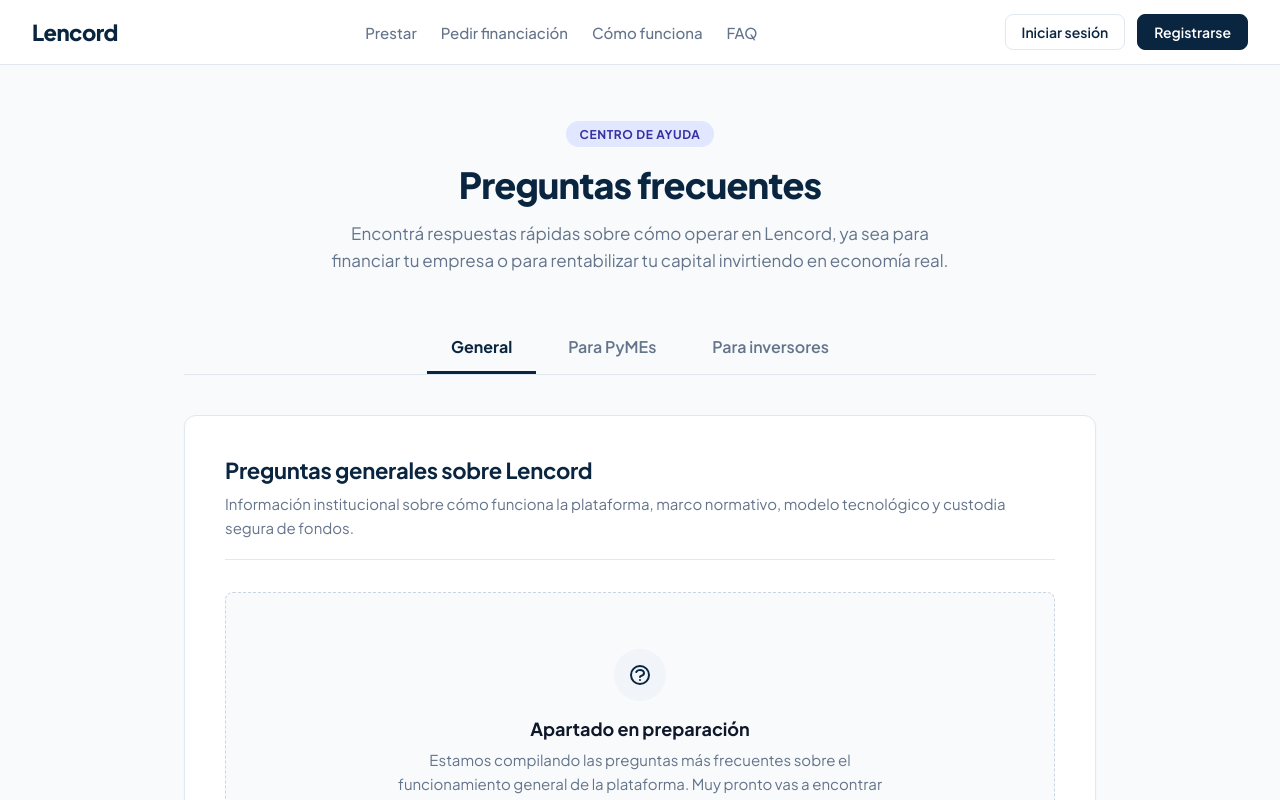
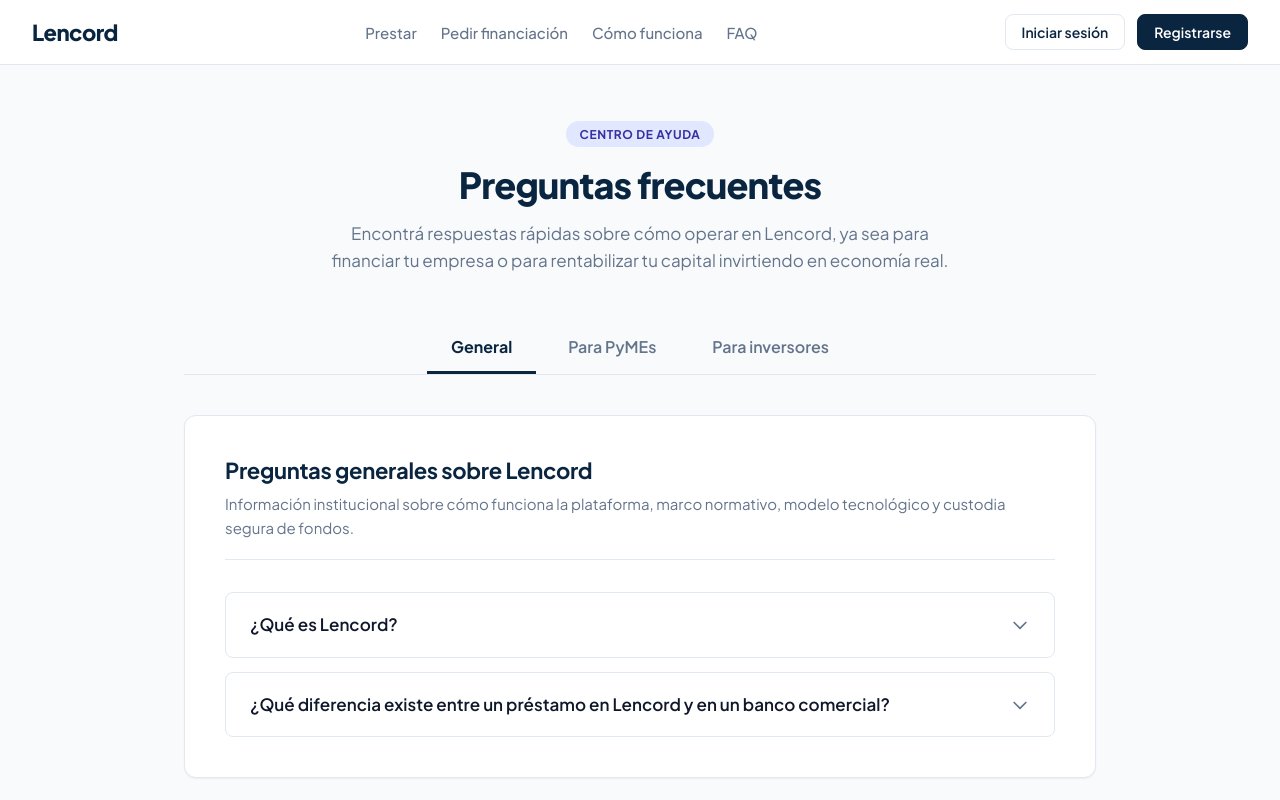
Before and after one commit to rfhfmnn/lencord, a Next.js app: page /faq in a window 1280 px wide. Shown: the top 800 px of the page. Built offline with nearby package versions, Linux system fonts and the light colour scheme; no server answers.

Commit message:
feat(faq): incorporar primeras FAQs en seccion General con componente acordeon

```diff
--- a/components/faq/FaqView.tsx
+++ b/components/faq/FaqView.tsx
@@ -3,76 +3,48 @@
 import React, { useState, useRef } from 'react';
 import Link from 'next/link';
 import { Button } from '@/components/ui';
+import { FAQ_CATEGORIES, FaqTabId } from './faqData';
 import styles from './faq.module.css';
 
-export type FaqTabId = 'general' | 'pymes' | 'inversores';
-
-interface FaqTabConfig {
-  id: FaqTabId;
-  label: string;
-  sectionTitle: string;
-  sectionDescription: string;
-  placeholderText: string;
-}
-
-const FAQ_TABS: FaqTabConfig[] = [
-  {
-    id: 'general',
-    label: 'General',
-    sectionTitle: 'Preguntas generales sobre Lencord',
-    sectionDescription:
-      'Información institucional sobre cómo funciona la plataforma, marco normativo, modelo tecnológico y custodia segura de fondos.',
-    placeholderText:
-      'Estamos compilando las preguntas más frecuentes sobre el funcionamiento general de la plataforma. Muy pronto vas a encontrar aquí las respuestas a todas tus consultas.',
-  },
-  {
-    id: 'pymes',
-    label: 'Para PyMEs',
-    sectionTitle: 'Financiamiento colectivo para PyMEs',
-    sectionDescription:
-      'Requisitos para solicitar crédito, documentación contable solicitada, evaluación de scoring crediticio, proceso de fondeo y pagos mensuales.',
-    placeholderText:
-      'Las preguntas frecuentes para empresas y PyMEs que buscan financiamiento están en proceso de redacción y estarán publicadas en breve.',
-  },
-  {
-    id: 'inversores',
-    label: 'Para inversores',
-    sectionTitle: 'Inversión y rendimientos para inversores',
-    sectionDescription:
-      'Cómo participar en el fondeo de créditos, esquemas de tasas (fija TNA o UVA+spread), custodia de saldos bancarios y acreditación automática de cobranzas.',
-    placeholderText:
-      'El apartado de preguntas frecuentes para inversores individuales e institucionales está siendo preparado y estará disponible próximamente.',
-  },
-];
+export { type FaqTabId };
 
 export function FaqView() {
   const [activeTab, setActiveTab] = useState<FaqTabId>('general');
+  const [openItems, setOpenItems] = useState<Record<string, boolean>>({});
   const tabRefs = useRef<(HTMLButtonElement | null)[]>([]);
 
   const handleKeyDown = (e: React.KeyboardEvent<HTMLButtonElement>, index: number) => {
     let nextIndex = index;
     if (e.key === 'ArrowRight') {
       e.preventDefault();
-      nextIndex = (index + 1) % FAQ_TABS.length;
+      nextIndex = (index + 1) % FAQ_CATEGORIES.length;
     } else if (e.key === 'ArrowLeft') {
       e.preventDefault();
-      nextIndex = (index - 1 + FAQ_TABS.length) % FAQ_TABS.length;
+      nextIndex = (index - 1 + FAQ_CATEGORIES.length) % FAQ_CATEGORIES.length;
     } else if (e.key === 'Home') {
       e.preventDefault();
       nextIndex = 0;
     } else if (e.key === 'End') {
       e.preventDefault();
-      nextIndex = FAQ_TABS.length - 1;
+      nextIndex = FAQ_CATEGORIES.length - 1;
     }
 
     if (nextIndex !== index) {
-      const nextTab = FAQ_TABS[nextIndex];
+      const nextTab = FAQ_CATEGORIES[nextIndex];
       setActiveTab(nextTab.id);
       tabRefs.current[nextIndex]?.focus();
     }
   };
 
-  const currentTab = FAQ_TABS.find((t) => t.id === activeTab) || FAQ_TABS[0];
+  const toggleItem = (id: string) => {
+    setOpenItems((prev) => ({
+      ...prev,
+      [id]: !prev[id],
+    }));
+  };
+
+  const currentTab = FAQ_CATEGORIES.find((t) => t.id === activeTab) || FAQ_CATEGORIES[0];
+  const hasItems = currentTab.items && currentTab.items.length > 0;
 
   return (
     <div className={styles.faqWrapper} data-testid="faq-view">
@@ -92,7 +64,7 @@
         aria-label="Apartados de preguntas frecuentes"
         className={styles.tabList}
       >
-        {FAQ_TABS.map((tab, index) => {
+        {FAQ_CATEGORIES.map((tab, index) => {
           const isActive = activeTab === tab.id;
           return (
             <button
@@ -131,7 +103,63 @@
             <p className={styles.sectionDescription}>{currentTab.sectionDescription}</p>
           </div>
 
-          {/* Placeholder ready for upcoming Q&As */}
+          {hasItems ? (
+            <div className={styles.accordionList} data-testid="faq-accordion-list">
+              {currentTab.items.map((item) => {
+                const isOpen = !!openItems[item.id];
+                return (
+                  <div
+                    key={item.id}
+                    className={styles.accordionItem}
+                    data-testid={`faq-item-${item.id}`}
+                  >
+                    <button
+                      type="button"
+                      id={`faq-trigger-${item.id}`}
+                      aria-expanded={isOpen}
+                      aria-controls={`faq-answer-${item.id}`}
+                      className={styles.accordionTrigger}
+                      onClick={() => toggleItem(item.id)}
+                      data-testid={`faq-question-${item.id}`}
+                    >
+                      <span className={styles.questionText}>{item.question}</span>
+                      <span
+                        className={`${styles.chevronIcon} ${isOpen ? styles.chevronIconOpen : ''}`}
+                        aria-hidden="true"
+                      >
+                        <svg
+                          width="20"
+                          height="20"
+                          fill="none"
+                          stroke="currentColor"
+                          viewBox="0 0 24 24"
+                        >
+                          <path
+                            strokeLinecap="round"
+                            strokeLinejoin="round"
+                            strokeWidth={2}
+                            d="M19 9l-7 7-7-7"
+                          />
+                        </svg>
+                      </span>
+                    </button>
+                    {isOpen && (
+                      <div
+                        id={`faq-answer-${item.id}`}
+                        role="region"
+                        aria-labelledby={`faq-trigger-${item.id}`}
+                        className={styles.accordionBody}
+                        data-testid={`faq-answer-${item.id}`}
+                      >
+                        <p className={styles.answerText}>{item.answer}</p>
+                      </div>
+                    )}
+                  </div>
+                );
+              })}
+            </div>
+          ) : (
+            /* Placeholder ready for upcoming Q&As */
             <div className={styles.emptyPlaceholder} data-testid="faq-empty-placeholder">
               <div className={styles.placeholderIcon} aria-hidden="true">
                 <svg width="24" height="24" fill="none" stroke="currentColor" viewBox="0 0 24 24">
@@ -146,6 +174,7 @@
               <h3 className={styles.placeholderTitle}>Apartado en preparación</h3>
               <p className={styles.placeholderText}>{currentTab.placeholderText}</p>
             </div>
+          )}
         </section>
       </div>
 
--- a/components/faq/faq.module.css
+++ b/components/faq/faq.module.css
@@ -117,6 +117,87 @@
   line-height: 1.55;
 }
 
+/* Accordion for FAQ Q&As */
+.accordionList {
+  display: flex;
+  flex-direction: column;
+  gap: 0.875rem;
+}
+
+.accordionItem {
+  border: 1px solid var(--color-border);
+  border-radius: var(--radius-md);
+  background-color: var(--color-surface);
+  overflow: hidden;
+  transition: border-color var(--transition-fast), box-shadow var(--transition-fast);
+}
+
+.accordionItem:hover {
+  border-color: var(--color-border-hover);
+}
+
+.accordionTrigger {
+  appearance: none;
+  background: transparent;
+  border: none;
+  width: 100%;
+  display: flex;
+  justify-content: space-between;
+  align-items: center;
+  padding: 1.25rem 1.5rem;
+  text-align: left;
+  cursor: pointer;
+  font-family: var(--font-sans);
+  font-size: 1.0625rem;
+  font-weight: 600;
+  color: var(--color-text-primary);
+  transition: background-color var(--transition-fast), color var(--transition-fast);
+}
+
+.accordionTrigger:hover {
+  background-color: var(--color-bg-neutral);
+  color: var(--color-primary);
+}
+
+.accordionTrigger:focus-visible {
+  outline: 2px solid var(--color-primary-hover);
+  outline-offset: -2px;
+}
+
+.questionText {
+  flex: 1;
+  padding-right: 1rem;
+  line-height: 1.4;
+}
+
+.chevronIcon {
+  display: inline-flex;
+  align-items: center;
+  justify-content: center;
+  color: var(--color-text-secondary);
+  transition: transform var(--transition-fast);
+  flex-shrink: 0;
+}
+
+.chevronIconOpen {
+  transform: rotate(180deg);
+  color: var(--color-primary);
+}
+
+.accordionBody {
+  padding: 0 1.5rem 1.25rem;
+  border-top: 1px solid var(--color-border);
+  padding-top: 1rem;
+}
+
+.answerText {
+  font-size: 0.9375rem;
+  color: var(--color-text-secondary);
+  line-height: 1.65;
+  margin: 0;
+  white-space: pre-line;
+}
+
 /* Empty placeholder container prepared for upcoming FAQ Q&As */
 .emptyPlaceholder {
   display: flex;
--- /dev/null
+++ b/components/faq/faqData.ts
@@ -0,0 +1,62 @@
+export interface FaqItem {
+  id: string;
+  question: string;
+  answer: string;
+}
+
+export type FaqTabId = 'general' | 'pymes' | 'inversores';
+
+export interface FaqCategory {
+  id: FaqTabId;
+  label: string;
+  sectionTitle: string;
+  sectionDescription: string;
+  placeholderText: string;
+  items: FaqItem[];
+}
+
+export const FAQ_CATEGORIES: FaqCategory[] = [
+  {
+    id: 'general',
+    label: 'General',
+    sectionTitle: 'Preguntas generales sobre Lencord',
+    sectionDescription:
+      'Información institucional sobre cómo funciona la plataforma, marco normativo, modelo tecnológico y custodia segura de fondos.',
+    placeholderText:
+      'Estamos compilando las preguntas más frecuentes sobre el funcionamiento general de la plataforma. Muy pronto vas a encontrar aquí las respuestas a todas tus consultas.',
+    items: [
+      {
+        id: 'que-es-lencord',
+        question: '¿Qué es Lencord?',
+        answer:
+          'Escribí acá la descripción de qué es Lencord. Podés usar saltos de línea para separar párrafos.',
+      },
+      {
+        id: 'diferencia-prestamo-banco-comercial',
+        question: '¿Qué diferencia existe entre un préstamo en Lencord y en un banco comercial?',
+        answer:
+          'Escribí acá la descripción de la diferencia entre un préstamo en Lencord y en un banco comercial. Podés usar saltos de línea para separar párrafos.',
+      },
+    ],
+  },
+  {
+    id: 'pymes',
+    label: 'Para PyMEs',
+    sectionTitle: 'Financiamiento colectivo para PyMEs',
+    sectionDescription:
+      'Requisitos para solicitar crédito, documentación contable solicitada, evaluación de scoring crediticio, proceso de fondeo y pagos mensuales.',
+    placeholderText:
+      'Las preguntas frecuentes para empresas y PyMEs que buscan financiamiento están en proceso de redacción y estarán publicadas en breve.',
+    items: [],
+  },
+  {
+    id: 'inversores',
+    label: 'Para inversores',
+    sectionTitle: 'Inversión y rendimientos para inversores',
+    sectionDescription:
+      'Cómo participar en el fondeo de créditos, esquemas de tasas (fija TNA o UVA+spread), custodia de saldos bancarios y acreditación automática de cobranzas.',
+    placeholderText:
+      'El apartado de preguntas frecuentes para inversores individuales e institucionales está siendo preparado y estará disponible próximamente.',
+    items: [],
+  },
+];
```
Also changed, not shown: 1 other file (tests, documents, lock files or other folders). Lines whose indentation alone changed are shown as unchanged.
